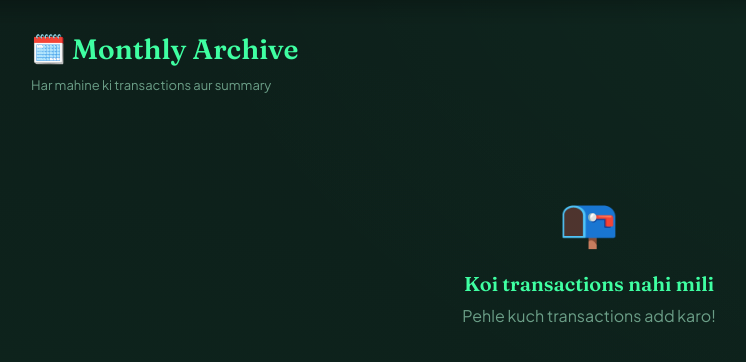
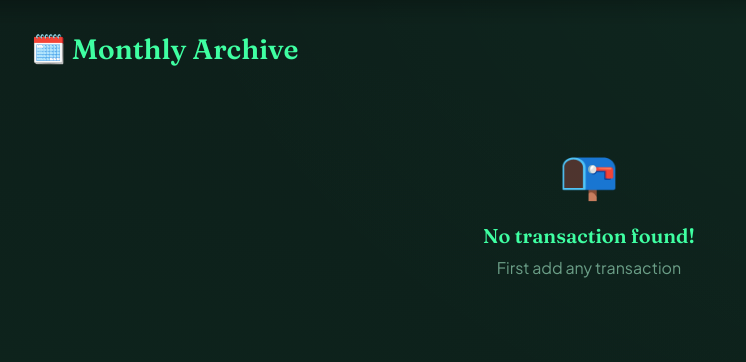
Before and after one commit to Shrutii-Rai/Expense-tracker, a Flask app: page /archive in a window 1280 px wide. Shown: the part 130-492 px from the top of the page, without its empty margins (51-797 px from the left). Run offline with Flask 3, Linux system fonts and the light colour scheme; a user stored in the database is signed in.

Commit message:
Fixing bugs

```diff
--- a/templates/archive.html
+++ b/templates/archive.html
@@ -199,7 +199,6 @@
 
 <div class="container">
     <div class="page-title">🗓️ Monthly Archive</div>
-    <div class="page-subtitle">Har mahine ki transactions aur summary</div>
 
     {% if archive_data %}
         {% for month, data in archive_data.items() %}
@@ -259,8 +258,8 @@
     {% else %}
         <div class="empty-state">
             <div class="icon">📭</div>
-            <h5>Koi transactions nahi mili</h5>
-            <p>Pehle kuch transactions add karo!</p>
+            <h5>No transaction found!</h5>
+            <p>First add any transaction</p>
         </div>
     {% endif %}
 
```
